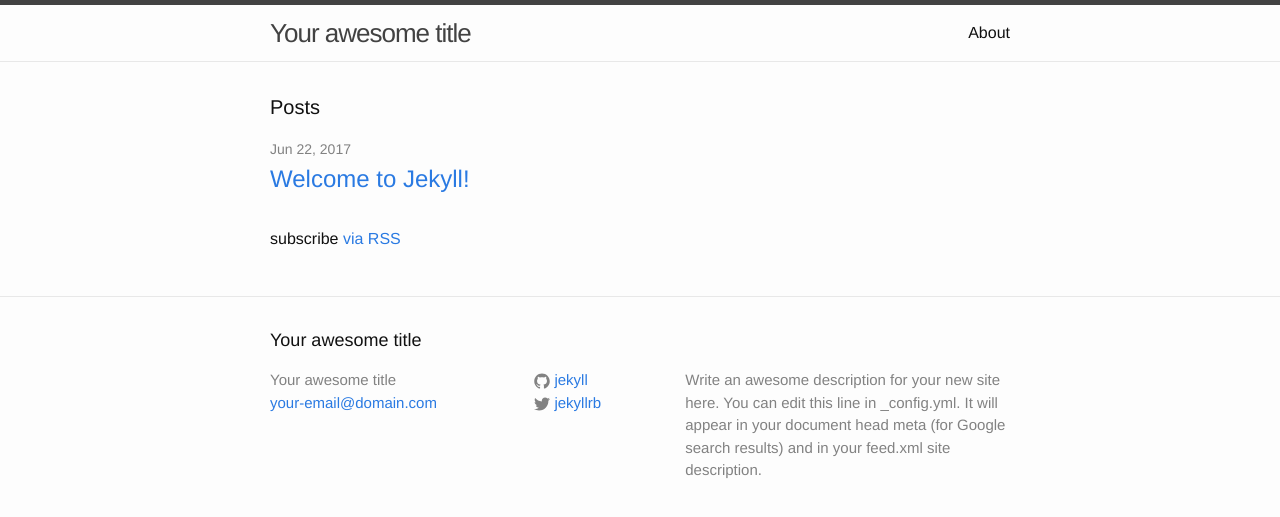
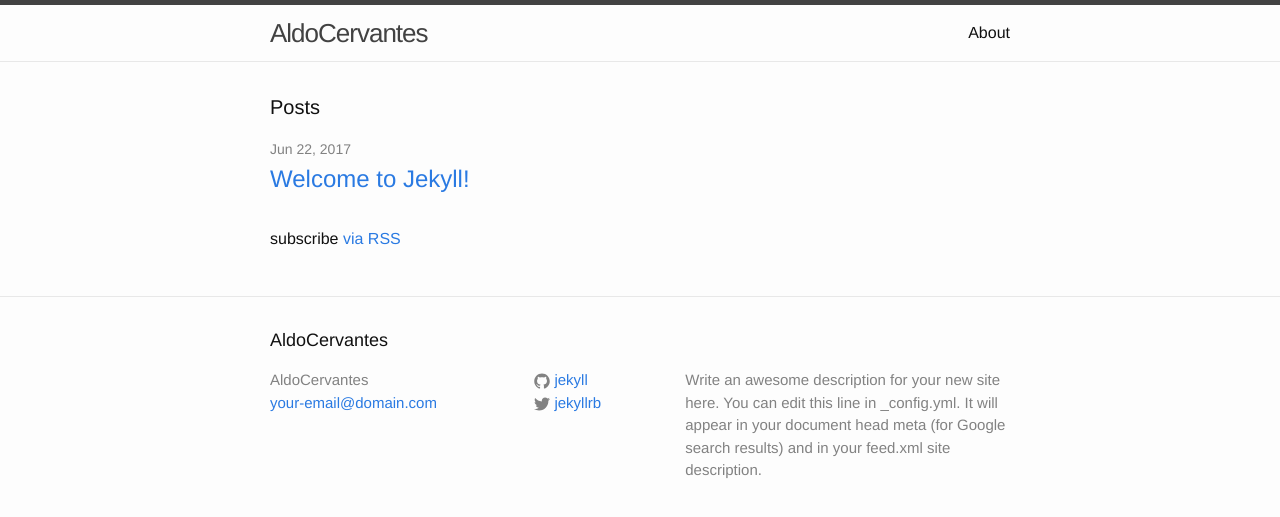
Before and after one commit to AldoCervantes/AldoCervantes.github.io, a Jekyll site: the page built from index.html, in a window 1280 px wide. Shown: the top 517 px of the page. Built offline with Jekyll 4.4.1, drawn with Linux system fonts in a browser that asks for light colours.

Commit message:
Update _config.yml

```diff
--- a/_config.yml
+++ b/_config.yml
@@ -6,7 +6,7 @@
 # 'jekyll serve'. If you change this file, please restart the server process.
 
 # Site settings
-title: Your awesome title
+title: AldoCervantes
 email: your-email@domain.com
 description: > # this means to ignore newlines until "baseurl:"
   Write an awesome description for your new site here. You can edit this
```
